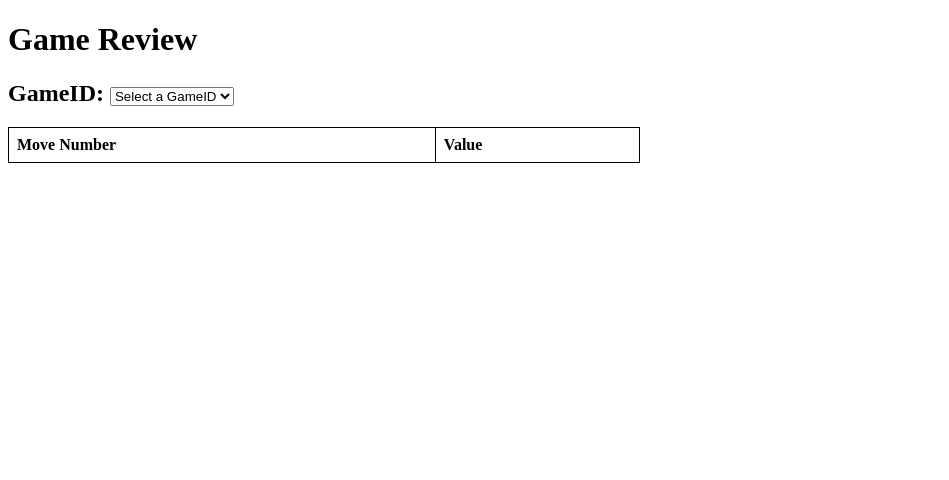
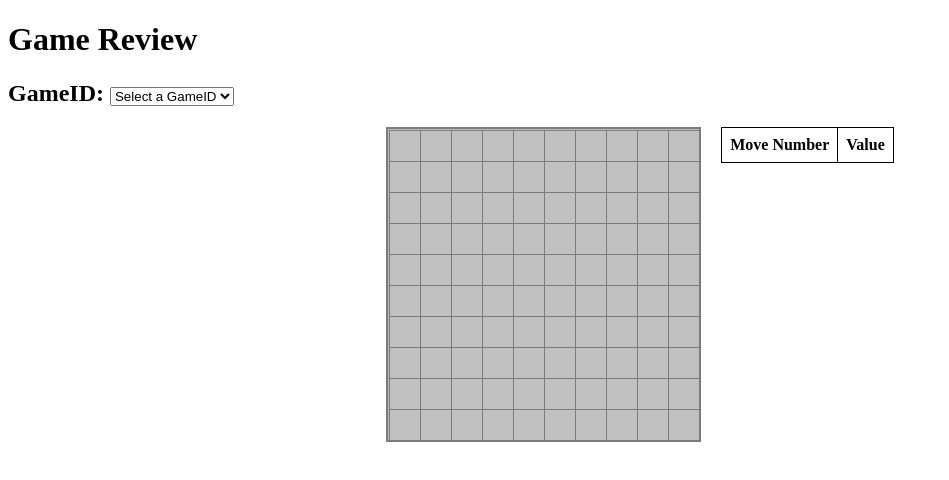
Before and after one commit to chrisnienart/Minesweeper, a website: page review.html in a window 1280 px wide. Shown: the whole page, without its empty margins (0-949 px from the left). Drawn offline with Linux system fonts and the light colour scheme.

Commit message:
Added a board to review.html that renders to boardsize associated with the selected gameID

```diff
--- a/review.css
+++ b/review.css
@@ -1,16 +1,50 @@
 #header {
     margin-bottom: 20px;
 }
+
+#content-container {
+    display: flex;
+    justify-content: center;
+    gap: 20px;
+}
+
 #moveTable-container {
     text-align: center;
 }
 
 table {
-    width: 50%;
+    width: 100%;
     border-collapse: collapse;
 }
+
 th, td {
     border: 1px solid black;
     padding: 8px;
     text-align: left;
 }
+
+#game-container {
+    text-align: center;
+}
+
+#board {
+    display: inline-grid;
+    grid-template-columns: repeat(var(--grid-size), 30px);
+    grid-template-rows: repeat(var(--grid-size), 30px);
+    gap: 1px;
+    background-color: #bdbdbd;
+    border: 2px solid #7b7b7b;
+    padding: 1px;
+}
+
+.cell {
+    width: 30px;
+    height: 30px;
+    background-color: #c0c0c0;
+    border: 1px solid #7b7b7b;
+    display: flex;
+    justify-content: center;
+    align-items: center;
+    font-weight: bold;
+    cursor: pointer;
+}
--- a/review.html
+++ b/review.html
@@ -5,6 +5,11 @@
     <meta name="viewport" content="width=device-width, initial-scale=1.0">
     <title>Game Review</title>
     <link rel="stylesheet" href="review.css">
+    <style>
+        :root {
+            --grid-size: 10;
+        }
+    </style>
 </head>
 <body>
     <div id="header">
@@ -16,7 +21,11 @@
             </select>
         </h2>
     </div>
-    <div id="moveTableContainer">
+    <div id="content-container">
+        <div id="game-container">
+            <div id="board"></div>
+        </div>
+        <div id="moveTable-container">
             <table id="moveTable">
                 <thead>
                     <tr>
@@ -29,6 +38,7 @@
                 </tbody>
             </table>
         </div>
+    </div>
     <script src="review.js"></script>
 </body>
 </html>
--- a/review.js
+++ b/review.js
@@ -1,3 +1,5 @@
+const boardElement = document.getElementById('board');
+
 function populateGameIDDropdown() {
     fetch('games.json')
         .then(response => response.json())
@@ -19,6 +21,7 @@ function setLastGameID() {
             const lastGame = data.games[data.games.length - 1];
             document.getElementById('gameIDDropdown').value = lastGame.gameID;
             updateTable(lastGame.gameID);
+            updateGridSize(lastGame.gameID); // Call updateGridSize with the last game ID
         });
 }
 
@@ -52,18 +55,49 @@ function updateTable(gameID) {
         });
 }
 
-// Update button
-// document.getElementById('updateButton').addEventListener('click', () => {
-//     const gameIDDropdown = document.getElementById('gameIDDropdown').value;
-//     updateTable(gameIDDropdown);
-// });
+function renderBoard() {
+    const gridSize = getComputedStyle(document.documentElement).getPropertyValue('--grid-size');
+    const boardSize = parseInt(gridSize, 10);
+    console.log('Rendering board with size:', boardSize);
+    console.log('Board element:', boardElement);
+    boardElement.innerHTML = '';
+    let cellCount = 0;
+    for (let i = 0; i < boardSize; i++) {
+        for (let j = 0; j < boardSize; j++) {
+            const cell = document.createElement('div');
+            cell.className = 'cell';
+            cell.dataset.row = i;
+            cell.dataset.col = j;
+            //cell.addEventListener('click', handleCellClick);
+            //cell.addEventListener('contextmenu', handleRightClick);
+            boardElement.appendChild(cell);
+            cellCount++;
+        }
+    }
+    console.log('Cells created:', cellCount);
+}
+
+function updateGridSize(gameID) {
+    fetch('games.json')
+        .then(response => response.json())
+        .then(data => {
+            const selectedGame = data.games.find(game => game.gameID === gameID);
+            if (selectedGame) {
+                const boardSize = selectedGame.boardSize;
+                document.documentElement.style.setProperty('--grid-size', boardSize);
+                renderBoard(); // Re-render the board with the new grid size
+            }
+        });
+}
 
 // Handle dropdown change event
 document.getElementById('gameIDDropdown').addEventListener('change', (event) => {
     const selectedGameID = event.target.value;
     updateTable(selectedGameID);
+    updateGridSize(selectedGameID);
 });
 
 // Set last game ID on page load
 populateGameIDDropdown();
 setLastGameID();
+renderBoard();
--- a/server.js
+++ b/server.js
@@ -5,7 +5,8 @@ const path = require('path');
 const app = express();
 const port = 3000;
 
-app.use(express.json());
+// Increase the payload size limit to 1mb
+app.use(express.json({ limit: '1mb' }));
 app.use(express.static(__dirname));
 
 // Specific OPTIONS handler for /save-settings
```
Lines whose indentation alone changed are shown as unchanged.
